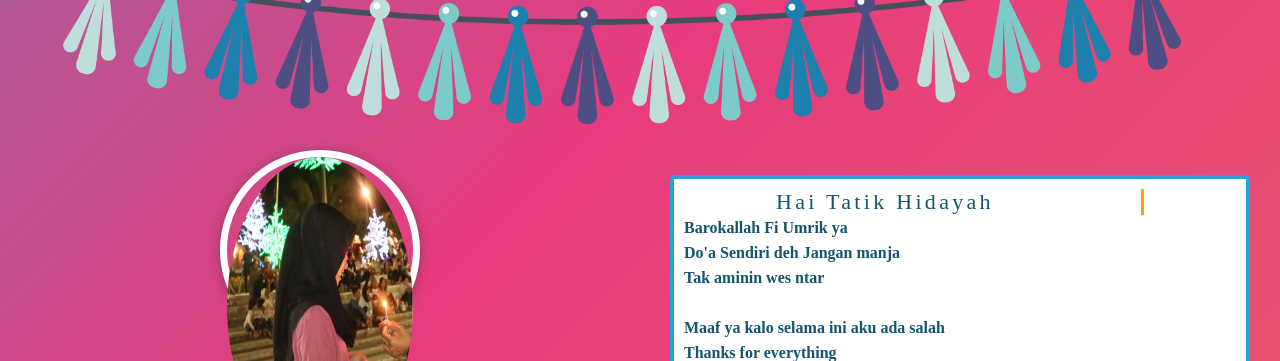
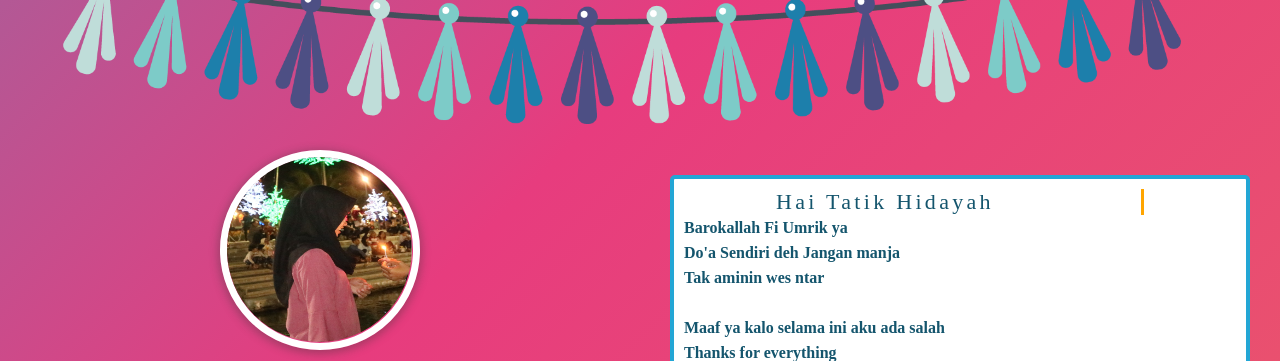
Before and after one commit to Adeb25/hbd, a plain HTML site: page index.html in a window 1280 px wide. Shown: the top 361 px of the page. Drawn offline with nearby package versions, Linux system fonts and the light colour scheme; a web font is replaced by a local one.

Commit message:
update avatar  position

```diff
--- a/style.css
+++ b/style.css
@@ -61,8 +61,9 @@ img {
 }
 
 img.ajis {
-    width: 100%;
+    width: 185px;
     border-radius: 100%;
+    height: 185px;
 }
 
 .ajis-image {
```
